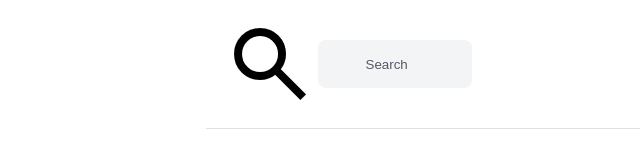
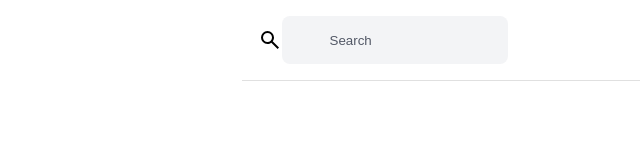
Before and after one commit to Vale1708/library, a plain HTML site: page index.html in a window 1280 px wide. Shown: the whole page, without its empty margins (242-882 px from the left). Drawn offline with Linux system fonts and the light colour scheme.

Commit message:
Change search icon to svg

```diff
--- a/index.html
+++ b/index.html
@@ -11,7 +11,7 @@
     <div class="container">
         <div class="header">
             <div class="search-container">
-                <img src="./images/search_icon.png" alt="search-icon" clas="search-icon">
+                <img src="./images/search_icon.svg" alt="search-icon" clas="search-icon">
                 <input type="search" class="searchbar" placeholder="Search">
             </div>
         </div>
```
Also changed, not shown: images/search_icon.png (deleted), images/search_icon.svg (added).
